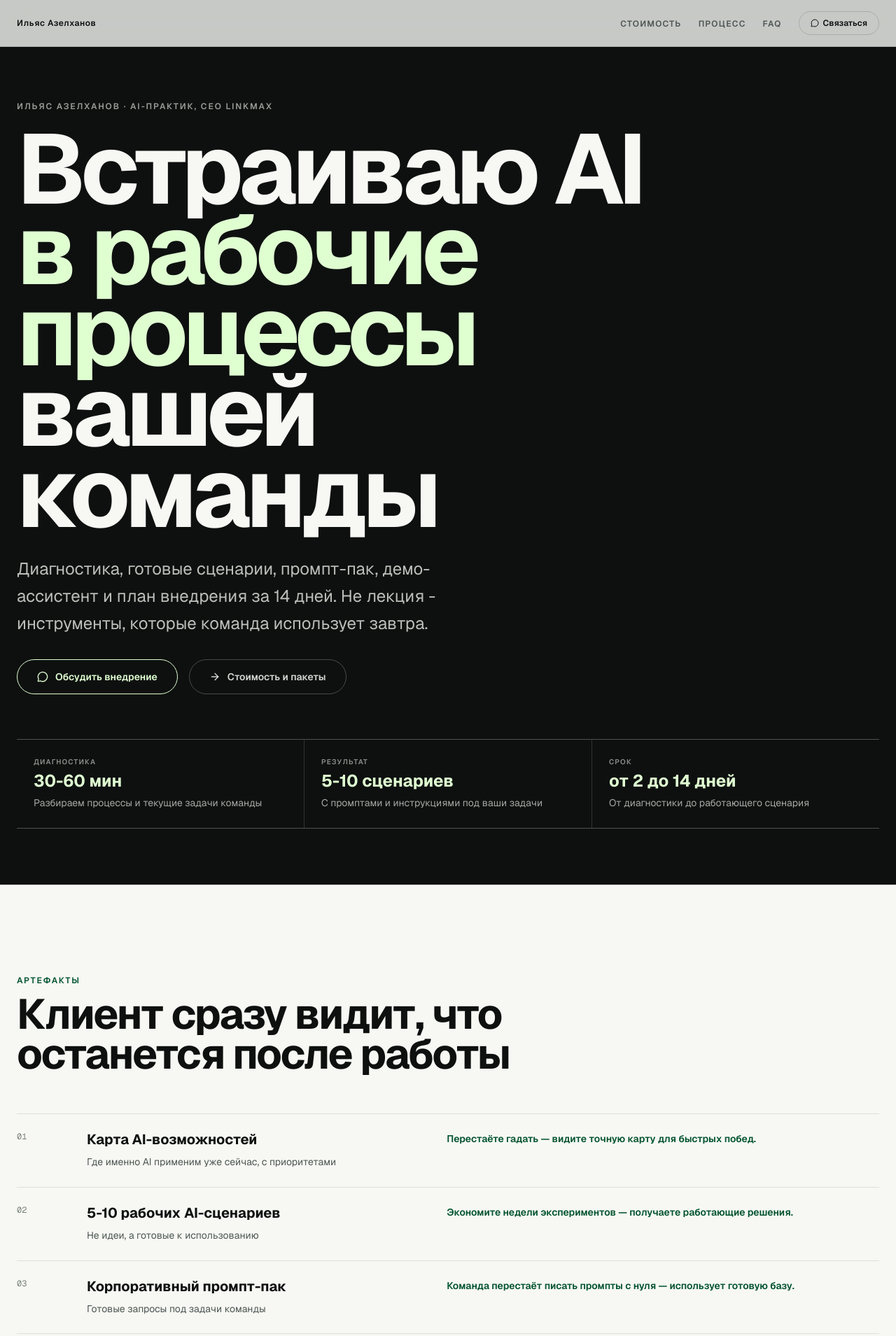
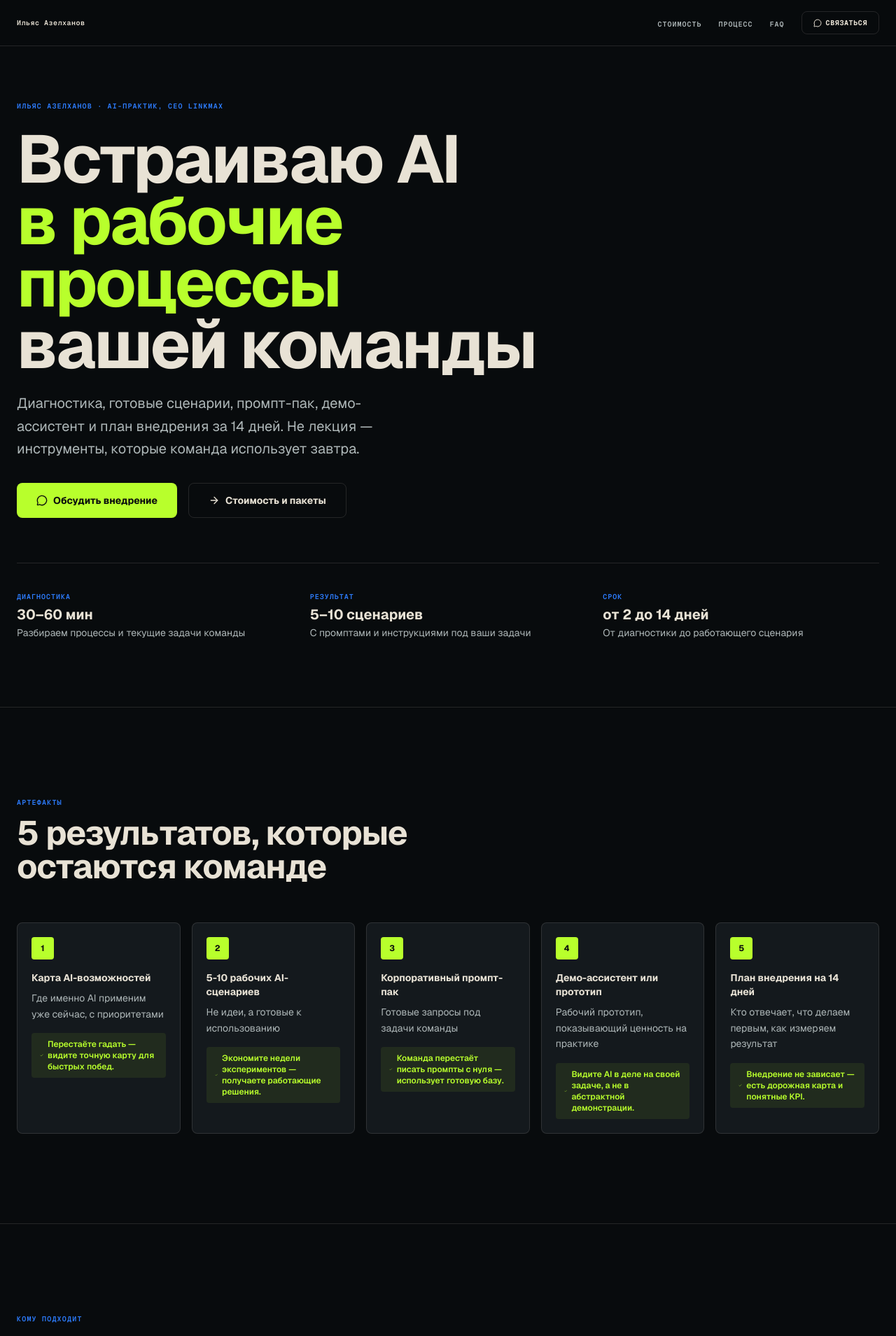
Before and after one commit to ElazAzel/ai-audit-landing, a Next.js app: page / in a window 1280 px wide. Shown: the top 1909 px of the page at 70% size. Built offline with nearby package versions, Linux system fonts and the light colour scheme.

Commit message:
apply ELAZART FIELD OS: Carbon Black bg, Signal Lime CTA, Electric Blue AI accents, Dirty Ivory text, 8px radius, HUD borders

```diff
--- a/src/app/globals.css
+++ b/src/app/globals.css
@@ -1,31 +1,29 @@
 @import "tailwindcss";
 
 :root {
-  --bg: #f7f8f4;
-  --surface: #ffffff;
-  --surface-2: #eef2ec;
-  --fg: #0e100f;
-  --fg-2: #4e5752;
-  --muted: #77827c;
-  --border: rgba(14, 16, 15, 0.1);
-  --border-strong: rgba(14, 16, 15, 0.2);
-  --accent: #00522d;
-  --accent-hover: #087143;
-  --cream: #dfffd1;
-  --accent-light: rgba(0, 82, 45, 0.1);
-  --accent-wash: rgba(0, 82, 45, 0.05);
-  --success: #16a34a;
-  --warn: #d97706;
-  --danger: #dc2626;
-  --radius: 12px;
-  --radius-sm: 8px;
-  --radius-pill: 9999px;
+  --bg: #080b0d;
+  --bg-alt: #071017;
+  --surface: #14191d;
+  --fg: #e8e2d5;
+  --fg-2: #aeb7b8;
+  --muted: #707a7c;
+  --border: rgba(201, 196, 185, 0.15);
+  --border-strong: rgba(201, 196, 185, 0.3);
+  --accent: #b8ff2c;
+  --accent-hover: #ccff66;
+  --accent-light: rgba(184, 255, 44, 0.08);
+  --accent-wash: rgba(45, 125, 255, 0.08);
+  --blue: #2d7dff;
+  --blue-hover: #5a9aff;
+  --success: #b8ff2c;
+  --danger: #ff5c5c;
+  --radius: 8px;
 }
 
 @theme inline {
   --color-bg: var(--bg);
+  --color-bg-alt: var(--bg-alt);
   --color-surface: var(--surface);
-  --color-surface-2: var(--surface-2);
   --color-fg: var(--fg);
   --color-fg-2: var(--fg-2);
   --color-muted: var(--muted);
@@ -33,17 +31,14 @@
   --color-border-strong: var(--border-strong);
   --color-accent: var(--accent);
   --color-accent-hover: var(--accent-hover);
-  --color-cream: var(--cream);
   --color-accent-light: var(--accent-light);
   --color-accent-wash: var(--accent-wash);
+  --color-blue: var(--blue);
+  --color-blue-hover: var(--blue-hover);
   --color-success: var(--success);
-  --color-warn: var(--warn);
   --color-danger: var(--danger);
   --font-sans: var(--font-geist-sans);
   --font-mono: var(--font-geist-mono);
-  --radius: var(--radius);
-  --radius-sm: var(--radius-sm);
-  --radius-pill: var(--radius-pill);
 }
 
 body {
@@ -52,8 +47,8 @@ body {
 }
 
 ::selection {
-  background: rgba(0, 82, 45, 0.2);
-  color: var(--fg);
+  background: rgba(184, 255, 44, 0.25);
+  color: #080b0d;
 }
 
 button,
--- a/src/components/AudienceSection.tsx
+++ b/src/components/AudienceSection.tsx
@@ -18,10 +18,10 @@ const iconMap: Record<string, React.ReactNode> = {
 
 export default function AudienceSection() {
   return (
-    <section data-od-id="audience-section" className="border-t border-border py-24 md:py-32">
+    <section className="border-t border-border py-24 md:py-32">
       <div className="mx-auto max-w-7xl px-4 md:px-6">
         <div className="mb-14 max-w-2xl">
-          <p className="mb-3 text-xs font-semibold uppercase tracking-[0.15em] text-accent">
+          <p className="mb-3 font-mono text-[10px] font-semibold uppercase tracking-[0.12em] text-blue">
             Кому подходит
           </p>
           <h2 className="text-4xl font-bold leading-[1.0] tracking-[-0.02em] md:text-5xl">
@@ -29,14 +29,14 @@ export default function AudienceSection() {
           </h2>
         </div>
 
-        <div className="grid gap-5 md:grid-cols-2 xl:grid-cols-4">
+        <div className="grid gap-4 md:grid-cols-2 xl:grid-cols-4">
           {audienceSegments.map((segment) => (
             <article
               key={segment.id}
-              className="rounded-xl border border-border bg-surface"
+              className="rounded-[8px] border border-border bg-surface"
             >
-              <div className="flex items-center gap-3 border-b border-border px-5 py-4">
-                <div className="flex h-10 w-10 items-center justify-center rounded-lg bg-accent-wash text-accent">
+              <div className="flex items-center gap-3 border-b border-border px-4 py-3.5">
+                <div className="flex h-9 w-9 items-center justify-center rounded-[4px] bg-accent-wash text-blue">
                   {iconMap[segment.icon]}
                 </div>
                 <div>
@@ -44,10 +44,10 @@ export default function AudienceSection() {
                   <p className="text-xs text-fg-2">{segment.description}</p>
                 </div>
               </div>
-              <div className="space-y-1.5 px-5 pb-4 pt-3">
+              <div className="space-y-1.5 px-4 pb-4 pt-3">
                 {segment.scenarios.slice(0, 4).map((scenario) => (
                   <div key={scenario} className="flex gap-2 text-xs">
-                    <Check className="mt-0.5 h-3.5 w-3.5 shrink-0 text-success" />
+                    <Check className="mt-0.5 h-3.5 w-3.5 shrink-0 text-accent" />
                     <span className="text-fg-2">{scenario}</span>
                   </div>
                 ))}
--- a/src/components/HeroSection.tsx
+++ b/src/components/HeroSection.tsx
@@ -6,25 +6,22 @@ import { scrollToId } from "@/lib/scroll";
 
 export default function HeroSection() {
   return (
-    <section
-      data-od-id="hero-section"
-      className="flex min-h-[96svh] items-center bg-fg pb-20 pt-28 text-bg md:pt-36"
-    >
+    <section className="flex min-h-[90vh] items-center pb-24 pt-28 md:pt-36">
       <div className="mx-auto w-full max-w-7xl px-4 md:px-6">
-        <div className="max-w-5xl">
-          <p className="mb-6 text-xs font-semibold uppercase tracking-[0.16em] text-bg/60">
+        <div className="max-w-3xl">
+          <p className="mb-6 font-mono text-[10px] font-semibold uppercase tracking-[0.12em] text-blue">
             Ильяс Азелханов · AI-практик, CEO LinkMAX
           </p>
-          <h1 className="text-[clamp(4rem,11vw,9.5rem)] font-bold leading-[0.82] tracking-[-0.05em]">
+          <h1 className="text-5xl font-bold leading-[0.92] tracking-[-0.03em] md:text-7xl lg:text-8xl">
             Встраиваю AI
             <br />
-            <span className="text-cream">в рабочие процессы</span>
+            <span className="text-accent">в рабочие процессы</span>
             <br />
             вашей команды
           </h1>
-          <p className="mt-8 max-w-2xl text-lg leading-relaxed text-bg/75 md:text-2xl">
+          <p className="mt-6 max-w-xl text-lg leading-relaxed text-fg-2 md:text-xl">
             Диагностика, готовые сценарии, промпт-пак, демо-ассистент и план
-            внедрения за 14 дней. Не лекция - инструменты, которые команда
+            внедрения за 14 дней. Не лекция — инструменты, которые команда
             использует завтра.
           </p>
 
@@ -33,14 +30,14 @@ export default function HeroSection() {
               href={WHATSAPP_LINK}
               target="_blank"
               rel="noopener noreferrer"
-              className="inline-flex items-center gap-2.5 rounded-full border border-cream px-7 py-3.5 text-sm font-semibold text-cream transition-colors hover:bg-cream hover:text-fg active:scale-[0.97]"
+              className="inline-flex items-center gap-2 rounded-[8px] bg-accent px-7 py-3.5 text-sm font-bold text-[#080b0d] transition-all hover:bg-accent-hover active:scale-[0.97]"
             >
               <MessageCircle className="h-4 w-4" />
               Обсудить внедрение
             </a>
             <button
               onClick={() => scrollToId("pricing")}
-              className="inline-flex items-center gap-2.5 rounded-full border border-bg/25 px-7 py-3.5 text-sm font-semibold text-bg/85 transition-colors hover:border-bg/50 active:scale-[0.97]"
+              className="inline-flex items-center gap-2 rounded-[8px] border border-border px-7 py-3.5 text-sm font-bold text-fg transition-all hover:border-border-strong active:scale-[0.97]"
             >
               <ArrowRight className="h-4 w-4" />
               Стоимость и пакеты
@@ -48,18 +45,18 @@ export default function HeroSection() {
           </div>
         </div>
 
-        <div className="mt-16 grid gap-px border-y border-bg/15 bg-bg/15 md:grid-cols-3">
+        <div className="mt-16 grid gap-6 border-t border-border pt-10 md:grid-cols-3">
           {[
-            { label: "Диагностика", value: "30-60 мин", desc: "Разбираем процессы и текущие задачи команды" },
-            { label: "Результат", value: "5-10 сценариев", desc: "С промптами и инструкциями под ваши задачи" },
+            { label: "Диагностика", value: "30–60 мин", desc: "Разбираем процессы и текущие задачи команды" },
+            { label: "Результат", value: "5–10 сценариев", desc: "С промптами и инструкциями под ваши задачи" },
             { label: "Срок", value: "от 2 до 14 дней", desc: "От диагностики до работающего сценария" },
           ].map((item) => (
-            <div key={item.label} className="bg-fg py-6 md:px-6">
-              <p className="text-[10px] font-semibold uppercase tracking-[0.12em] text-bg/55">
+            <div key={item.label}>
+              <p className="font-mono text-[10px] font-semibold uppercase tracking-[0.1em] text-blue">
                 {item.label}
               </p>
-              <p className="mt-1 text-2xl font-bold text-cream">{item.value}</p>
-              <p className="mt-1 text-sm leading-relaxed text-bg/65">{item.desc}</p>
+              <p className="mt-1 text-xl font-bold text-fg">{item.value}</p>
+              <p className="mt-0.5 text-sm text-fg-2">{item.desc}</p>
             </div>
           ))}
         </div>
--- a/src/components/OutcomesSection.tsx
+++ b/src/components/OutcomesSection.tsx
@@ -1,42 +1,39 @@
 "use client";
 
 import { outcomes } from "@/lib/data";
+import { Check } from "lucide-react";
 
 export default function OutcomesSection() {
   return (
-    <section data-od-id="outcomes-section" className="border-t border-border py-24 md:py-32">
+    <section className="border-t border-border py-24 md:py-32">
       <div className="mx-auto max-w-7xl px-4 md:px-6">
-        <div className="mb-14 max-w-3xl">
-          <p className="mb-3 text-xs font-semibold uppercase tracking-[0.15em] text-accent">
+        <div className="mb-14 max-w-2xl">
+          <p className="mb-3 font-mono text-[10px] font-semibold uppercase tracking-[0.12em] text-blue">
             Артефакты
           </p>
-          <h2 className="text-4xl font-bold leading-[0.95] tracking-[-0.035em] md:text-6xl">
-            Клиент сразу видит, что останется после работы
+          <h2 className="text-4xl font-bold leading-[1.0] tracking-[-0.02em] md:text-5xl">
+            5 результатов, которые остаются команде
           </h2>
         </div>
 
-        <div className="border-y border-border">
+        <div className="grid gap-4 md:grid-cols-5">
           {outcomes.map((outcome, index) => (
-            <article
-              data-od-id={`outcome-row-${outcome.id}`}
+            <div
               key={outcome.id}
-              className="grid gap-5 border-b border-border py-6 last:border-b-0 md:grid-cols-[5rem_1fr_1.25fr]"
+              className="rounded-[8px] border border-border bg-surface p-5"
             >
-              <span className="font-mono text-xs text-muted">
-                {String(index + 1).padStart(2, "0")}
+              <span className="mb-4 flex h-8 w-8 items-center justify-center rounded-[4px] bg-accent text-xs font-bold text-[#080b0d]">
+                {index + 1}
               </span>
-              <div>
-                <h3 className="text-xl font-bold leading-tight text-fg">
-                  {outcome.title}
-                </h3>
-                <p className="mt-2 max-w-xl text-sm leading-relaxed text-fg-2">
-                  {outcome.short}
-                </p>
-              </div>
-              <p className="text-sm font-semibold leading-relaxed text-accent">
+              <h3 className="text-sm font-bold text-fg">{outcome.title}</h3>
+              <p className="mt-2 text-sm leading-relaxed text-fg-2">
+                {outcome.short}
+              </p>
+              <p className="mt-4 flex items-center gap-1.5 rounded-[4px] bg-accent-light px-3 py-2 text-xs font-semibold text-accent">
+                <Check className="h-3 w-3" />
                 {outcome.benefit}
               </p>
-            </article>
+            </div>
           ))}
         </div>
       </div>
--- a/src/components/StickyCTA.tsx
+++ b/src/components/StickyCTA.tsx
@@ -1,7 +1,6 @@
 "use client";
 
-import { useState } from "react";
-import { motion, useMotionValueEvent, useReducedMotion, useScroll } from "motion/react";
+import { useState, useEffect } from "react";
 import { MessageCircle } from "lucide-react";
 import { WHATSAPP_LINK } from "@/lib/data";
 import { scrollToId } from "@/lib/scroll";
@@ -13,13 +12,14 @@ const NAV_ITEMS = [
 ];
 
 export default function StickyCTA() {
-  const { scrollY } = useScroll();
-  const prefersReducedMotion = useReducedMotion();
   const [visible, setVisible] = useState(false);
 
-  useMotionValueEvent(scrollY, "change", (latest) => {
-    setVisible(latest > 700);
-  });
+  useEffect(() => {
+    const onScroll = () => setVisible(window.scrollY > 700);
+    window.addEventListener("scroll", onScroll, { passive: true });
+    onScroll();
+    return () => window.removeEventListener("scroll", onScroll);
+  }, []);
 
   return (
     <>
@@ -28,7 +28,7 @@ export default function StickyCTA() {
           className="mx-auto flex max-w-7xl items-center justify-between px-4 py-4 md:px-6"
           aria-label="Основная навигация"
         >
-          <span className="text-xs font-semibold tracking-wider text-fg">
+          <span className="font-mono text-[10px] font-semibold tracking-wider text-fg">
             Ильяс Азелханов
           </span>
           <ul className="hidden items-center gap-6 md:flex">
@@ -36,7 +36,7 @@ export default function StickyCTA() {
               <li key={item.id}>
                 <button
                   onClick={() => scrollToId(item.id)}
-                  className="text-xs font-semibold uppercase tracking-[0.1em] text-fg-2 transition-colors hover:text-fg"
+                  className="font-mono text-[10px] font-semibold uppercase tracking-[0.1em] text-fg-2 transition-colors hover:text-fg"
                 >
                   {item.label}
                 </button>
@@ -47,7 +47,7 @@ export default function StickyCTA() {
                 href={WHATSAPP_LINK}
                 target="_blank"
                 rel="noopener noreferrer"
-                className="inline-flex items-center gap-1.5 rounded-full border border-fg/15 px-4 py-2 text-xs font-semibold text-fg transition-colors hover:border-fg/30"
+                className="inline-flex items-center gap-1.5 rounded-[8px] border border-border px-4 py-2 font-mono text-[10px] font-bold uppercase tracking-[0.06em] text-fg transition-all hover:border-border-strong"
               >
                 <MessageCircle className="h-3 w-3" />
                 Связаться
@@ -57,27 +57,26 @@ export default function StickyCTA() {
         </nav>
       </header>
 
-      <motion.div
-        className={`fixed bottom-0 left-0 right-0 z-40 border-t border-border bg-bg/90 backdrop-blur-md transition-[transform,opacity] duration-300 ${
+      <div
+        className={`fixed bottom-0 left-0 right-0 z-40 border-t border-border bg-bg/90 backdrop-blur-md transition-all duration-300 ${
           visible ? "translate-y-0 opacity-100" : "translate-y-full opacity-0"
         }`}
-        transition={prefersReducedMotion ? { duration: 0 } : { duration: 0.25 }}
       >
         <div className="mx-auto flex max-w-7xl items-center justify-between px-4 py-3 md:px-6">
-          <span className="text-[10px] font-semibold uppercase tracking-[0.1em] text-fg-2">
+          <span className="font-mono text-[9px] font-semibold uppercase tracking-[0.08em] text-fg-2">
             AI-аудит для команды
           </span>
           <a
             href={WHATSAPP_LINK}
             target="_blank"
             rel="noopener noreferrer"
-            className="inline-flex items-center gap-1.5 rounded-full bg-accent px-5 py-2.5 text-xs font-semibold text-white hover:bg-accent-hover"
+            className="inline-flex items-center gap-1.5 rounded-[8px] bg-accent px-5 py-2.5 font-mono text-[10px] font-bold uppercase tracking-[0.06em] text-[#080b0d] hover:bg-accent-hover"
           >
             <MessageCircle className="h-3 w-3" />
             Обсудить
           </a>
         </div>
-      </motion.div>
+      </div>
 
       <nav
         className="fixed bottom-20 right-4 z-40 md:hidden"
@@ -88,7 +87,7 @@ export default function StickyCTA() {
             <li key={item.id}>
               <button
                 onClick={() => scrollToId(item.id)}
-                className="rounded-full border border-border bg-bg/85 px-3 py-1.5 text-[10px] font-semibold uppercase tracking-[0.1em] text-fg-2 backdrop-blur-md"
+                className="rounded-[4px] border border-border bg-bg/85 px-3 py-1.5 font-mono text-[9px] font-semibold uppercase tracking-[0.08em] text-fg-2 backdrop-blur-md"
               >
                 {item.label}
               </button>
```
Also changed, not shown: src/components/FAQSection.tsx (+7 -5 lines), src/components/FinalCTA.tsx (+4 -4 lines), src/components/PricingSection.tsx (+20 -20 lines), src/components/ProcessSection.tsx (+5 -5 lines), src/components/TestimonialsSection.tsx (+6 -6 lines).
